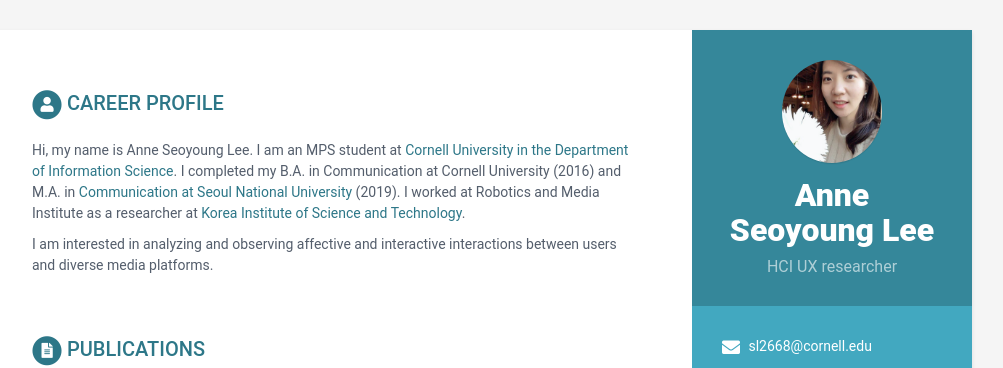
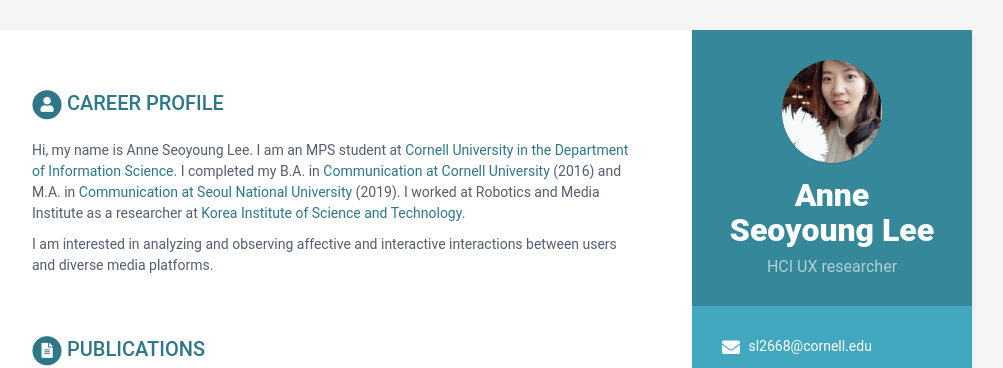
Before and after one commit to annesylee/annesylee.github.io, a Jekyll site: the page built from index.html, in a window 1280 px wide and 900 px high. Shown: the top 368 px of the window, without its empty margins (168-1171 px from the left). Built offline with Jekyll 4.4.1, drawn with Linux system fonts in a browser that asks for light colours; part of the change alters nothing that is shown.

```diff
--- a/_data/data.yml
+++ b/_data/data.yml
@@ -42,8 +42,8 @@ career-profile:
     summary: |
       Hi, my name is Anne Seoyoung Lee. I am an MPS student at [Cornell University in the
       Department of Information Science](https://infosci.cornell.edu/). I completed my B.A.
-      in Communication at Cornell University (2016) and M.A. in [Communication at Seoul National
-      University](http://communication.snu.ac.kr/?lang=en) (2019).
+      in [Communication at Cornell University](https://communication.cals.cornell.edu/) (2016)
+      and M.A. in [Communication at Seoul National University](http://communication.snu.ac.kr/?lang=en) (2019).
       I worked at Robotics and Media Institute as a researcher at [Korea
       Institute of Science and Technology](https://www.kist.re.kr/rmi/user/main/main).
 
```
